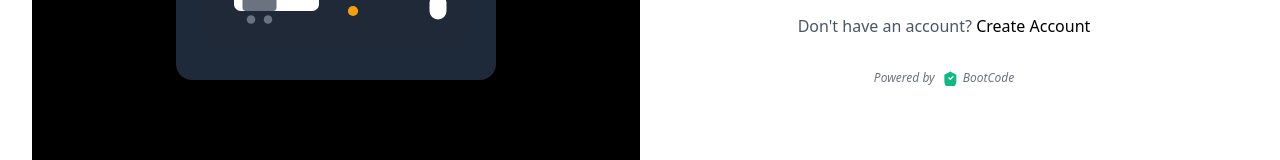
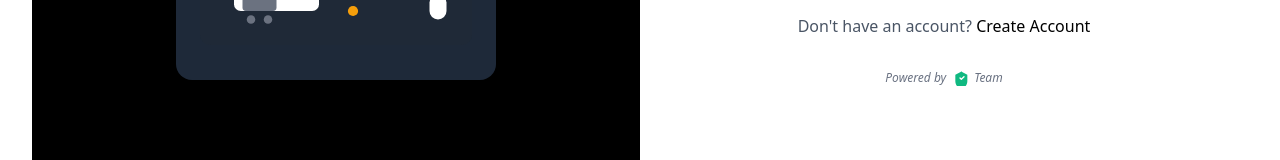
Before and after one commit to PM-Devs/retail360, a React (Vite) app: page /login in a window 1280 px wide. Shown: the part 592-752 px from the top of the page. Built offline with nearby package versions, Linux system fonts and the light colour scheme.

Commit message:
I have changed the creator of the bot to kubra

```diff
--- a/src/components/ChatBot.jsx
+++ b/src/components/ChatBot.jsx
@@ -90,7 +90,7 @@ const ChatBot = ({ dashboardData, isVisible, onClose }) => {
   const initialMessages = [
     {
       type: 'bot',
-      content: "Hi there! I'm AFIA AI, your Cognitive User Interface developed by Prince Mawuko Dzorkpe. 👋"
+      content: "Hi there! I'm AFIA AI, your Cognitive User Interface developed by Godfred kubra👋"
     },
     {
       type: 'bot',
--- a/src/pages/Login.jsx
+++ b/src/pages/Login.jsx
@@ -485,7 +485,7 @@ const Login = () => {
                   <path d="M12 2L2 7v10c0 5.55 3.84 9.74 9 11 5.16-1.26 9-5.45 9-11V7l-10-5z" fill="#10b981"/>
                   <path d="M9 12l2 2 4-4" stroke="#fff" strokeWidth="2" strokeLinecap="round" strokeLinejoin="round"/>
                 </svg>
-                <span className="ml-1">BootCode</span>
+                <span className="ml-1">Team</span>
               </p>
             </div>
           </div>
--- a/src/pages/Register.jsx
+++ b/src/pages/Register.jsx
@@ -311,7 +311,7 @@ const navigate = useNavigate();
                   <path d="M12 2L2 7v10c0 5.55 3.84 9.74 9 11 5.16-1.26 9-5.45 9-11V7l-10-5z" fill="#10b981"/>
                   <path d="M9 12l2 2 4-4" stroke="#fff" strokeWidth="2" strokeLinecap="round" strokeLinejoin="round"/>
                 </svg>
-                <span className="ml-1">BootCode</span>
+                <span className="ml-1">Team</span>
               </p>
             </div>
           </div>
```
